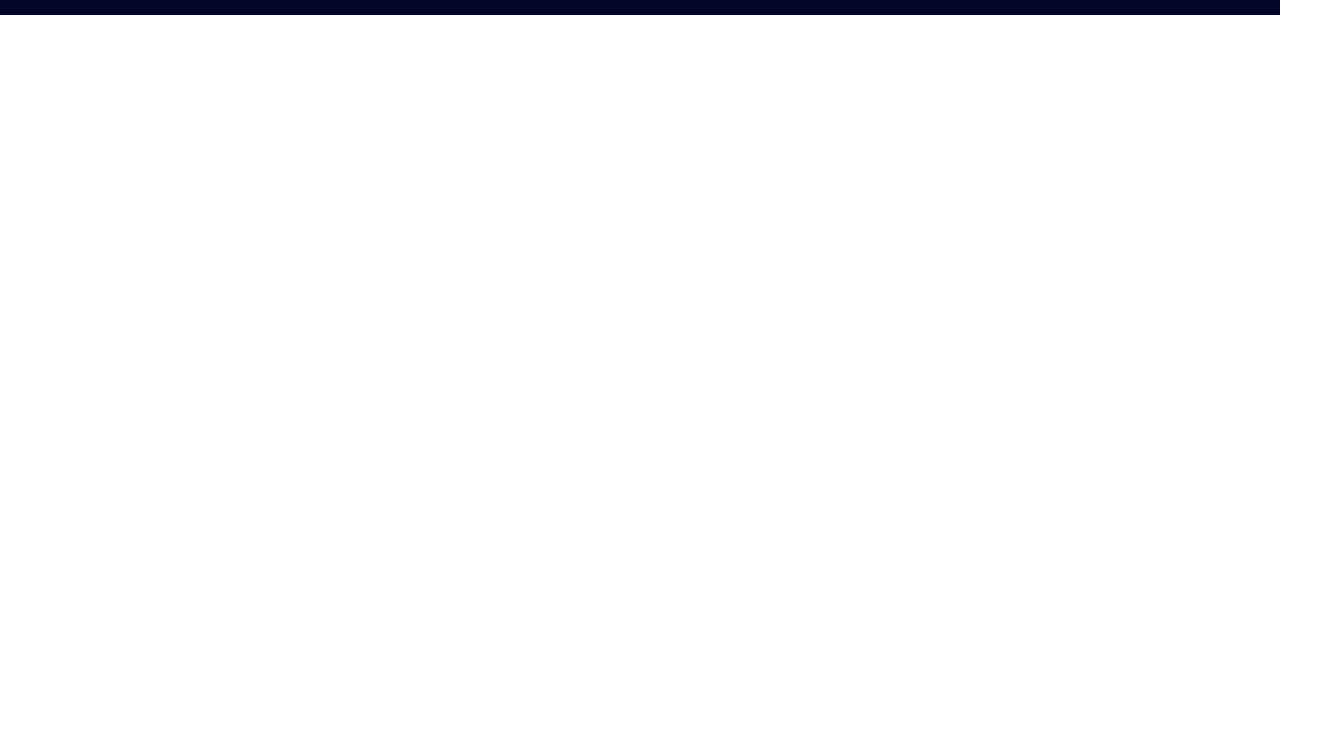
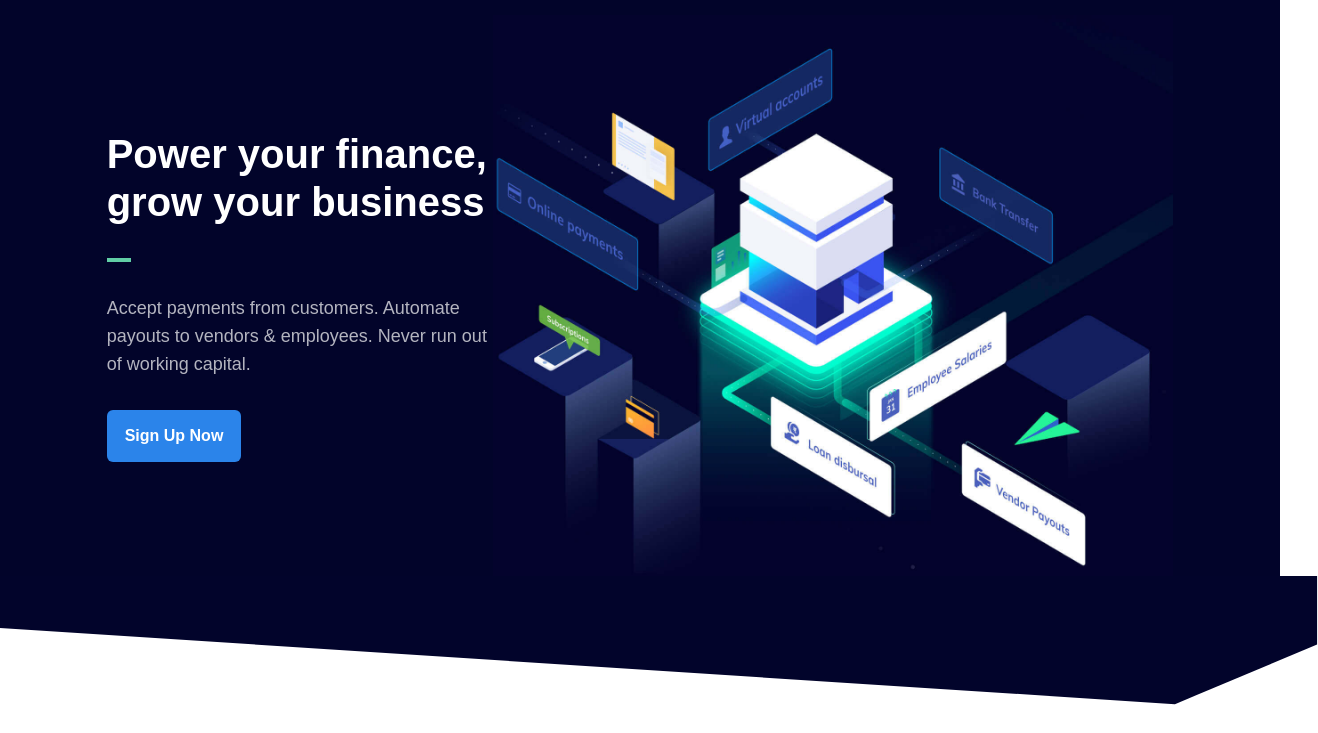
Before and after one commit to FaizzE/PaySwift, a website built with Vite: page index.html in a window 1280 px wide. Shown: the part 67-800 px from the top of the page, 1318 px wide, since content can reach past the window. Built offline with nearby package versions, Linux system fonts and the light colour scheme.

Commit message:
Update index.html

```diff
--- a/index.html
+++ b/index.html
@@ -96,5 +96,37 @@
 
     </nav>
 
+    <!--Hero Section-->
+
+    <section
+    class="relative bg-deepBlue">
+
+    <div class="w-10/12 max-w-[1080px] flex sm:flex-col lg:flex-row justify-between items-center mx-auto ">
+        <!--left part-->
+        <div class="space-y-8">
+            <h1 class="font-mullish font-bold text-[40px] leading-[1.2] text-white">Power your finance, grow your business</h1>
+            <div class="w-6 h-1 bg-greenLight"></div>
+            <p class="font-mullish text-[18px] leading-7 text-white opacity-70">
+                Accept payments from customers. Automate payouts to vendors &
+                employees. Never run out of working capital.
+            </p>
+            <button
+            class="bg-lightBlue text-white  py-[14px] px-[18px] rounded-md font-mullish font-bold
+            hover:bg-lightBlue500 transition-all duration-200"
+            >Sign Up Now</button>
+        </div>
+        <!--right part-->
+        <img src="./Images/hero-illustration.jpg" alt=""
+        class="w-full max-w-[680px]">
+    </div>
+
+    <!--shape part-->
+    <div class="w-[103%] absolute left-0 right-0">
+        <img src="./Images/hero-shape.svg" alt=""
+        class="w-full object-fill ">
+    </div>
+
+    </section>
+
 </body>
 </html>
```
